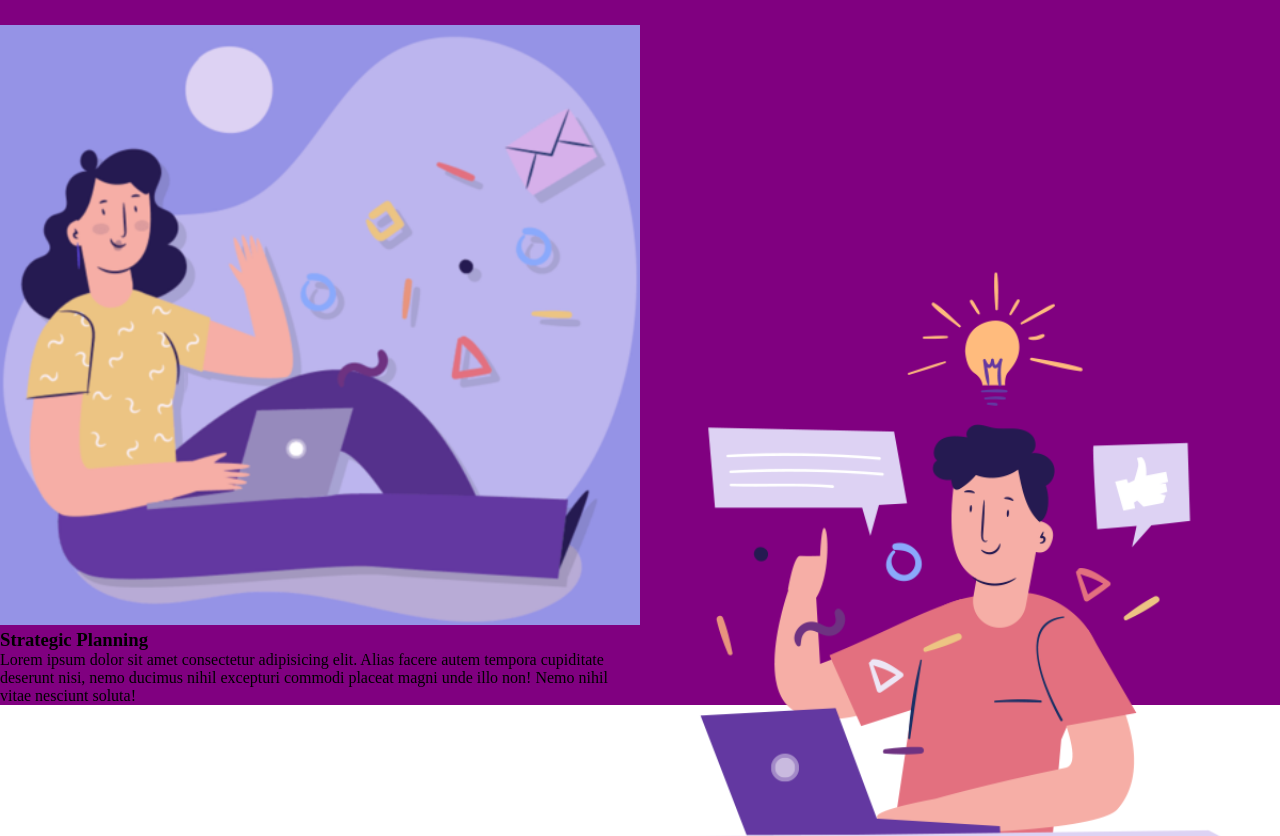
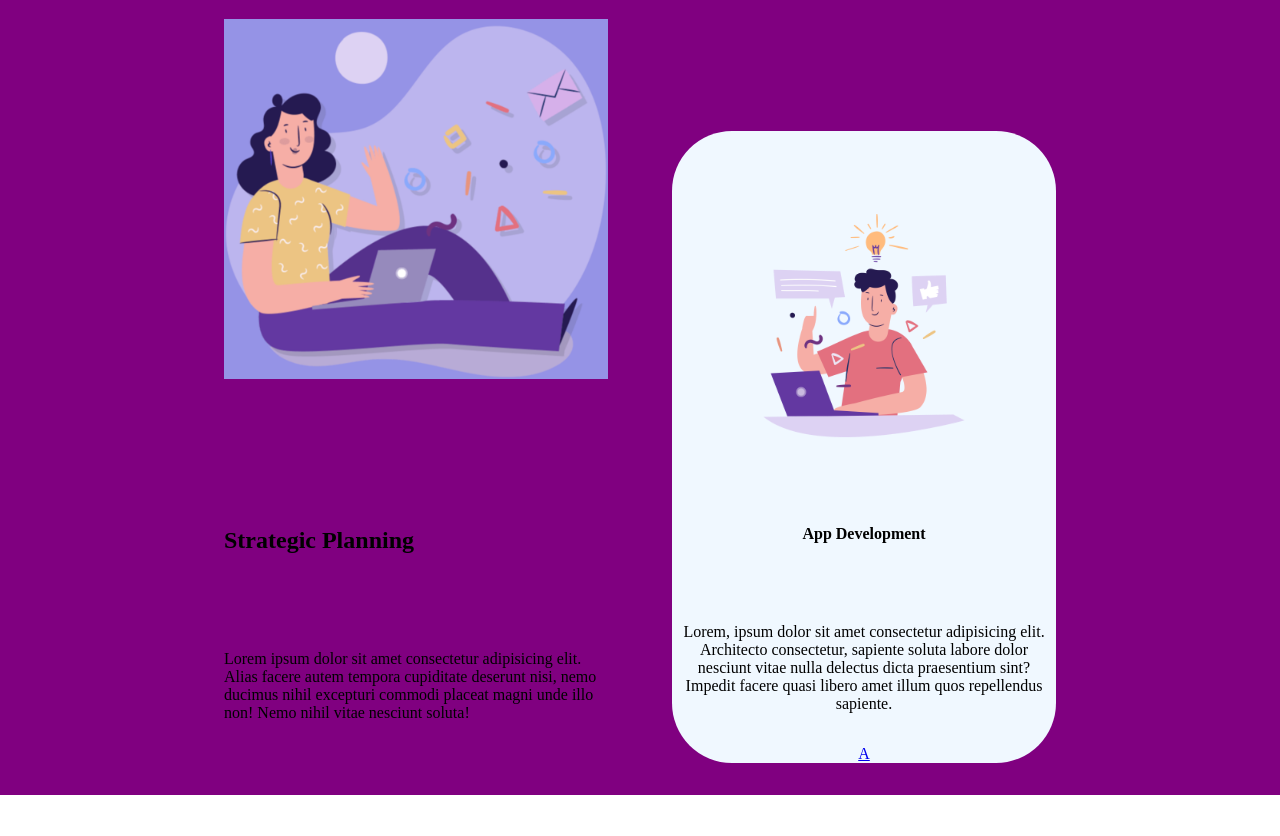
Before and after one commit to Benedetto-Bonaccorso/htmlcss-responsive-layout, a plain HTML site: page index.html in a window 1280 px wide. Shown: the part 1194-2030 px from the top of the page. After the commit the page ends 1989 px from the top, so only its background shows below. Drawn offline with Linux system fonts and the light colour scheme.

Commit message:
pausa temporanea

```diff
--- a/css/style.css
+++ b/css/style.css
@@ -122,15 +122,56 @@ main{
     align-items: flex-end;
 }
 
+.planning>*{
+    margin: 2rem;
+}
+
 .container-6{
     width: calc((100% /12) *6);
 }
 
+.full{
+    align-self: flex-start;
+}
+
+.full>.subcontainer>h2{
+    padding-top: 8rem;
+    padding-bottom: 5rem;
+}
+
+.full>.subcontainer>*{
+    padding: 1rem 0;
+}
+
 .short{
+    margin-top: 10rem;
     height: 60%;
+    background-color: aliceblue;
+    border-radius: 60px;
 }
-.short>img{
+
+.short>.subcontainer{
+    text-align: center;
+}
+
+.short>.subcontainer>*{
+    padding-top:5rem;
+}
+
+.short>.subcontainer>p{
+    padding-bottom: 2rem;
+}
+
+.short>.subcontainer>p{
+    padding-bottom: 2rem;
+}
+
+.short>.subcontainer>img{
     width: 60%;
+}
+
+.symbol{
+    padding-bottom: 2rem;
 }
 
 img{
--- a/index.html
+++ b/index.html
@@ -85,11 +85,12 @@
         </div>
 
         <div class="purple">
+            <div class="section">
                 <div class="planning">
-                    <div class="container-6">
+                    <div class="container-6 full">
                         <div class="subcontainer">
                             <img src="./img/planning1_480.png" alt="">
-                        <h3>Strategic Planning</h3>
+                            <h2>Strategic Planning</h2>
                             <p>Lorem ipsum dolor sit amet consectetur adipisicing elit. Alias facere autem tempora cupiditate deserunt nisi, nemo ducimus nihil excepturi commodi placeat magni unde illo non! Nemo nihil vitae nesciunt soluta!</p>
                         </div>
                     </div>
@@ -103,6 +104,7 @@
                     </div>
                 </div>
             </div>
+        </div>
     </main>
     <footer>
 
```
Lines whose indentation alone changed are shown as unchanged.
